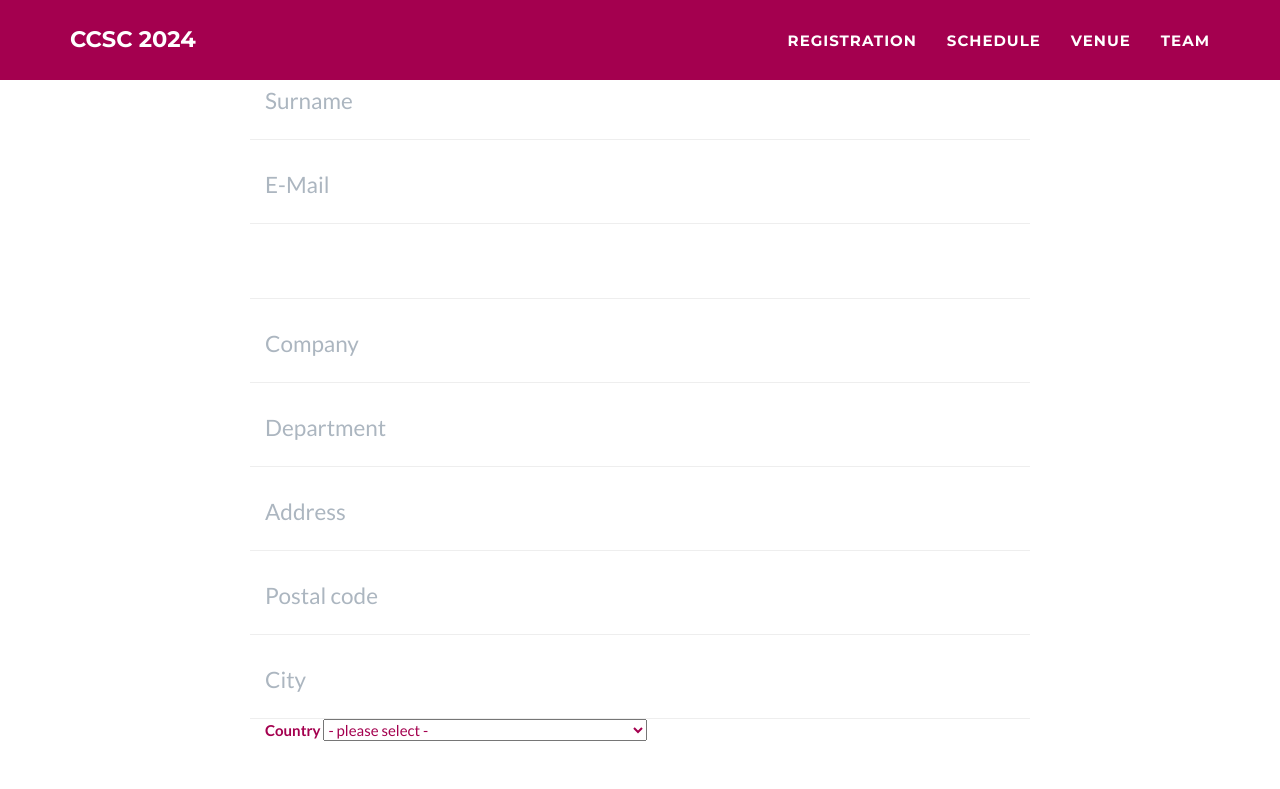
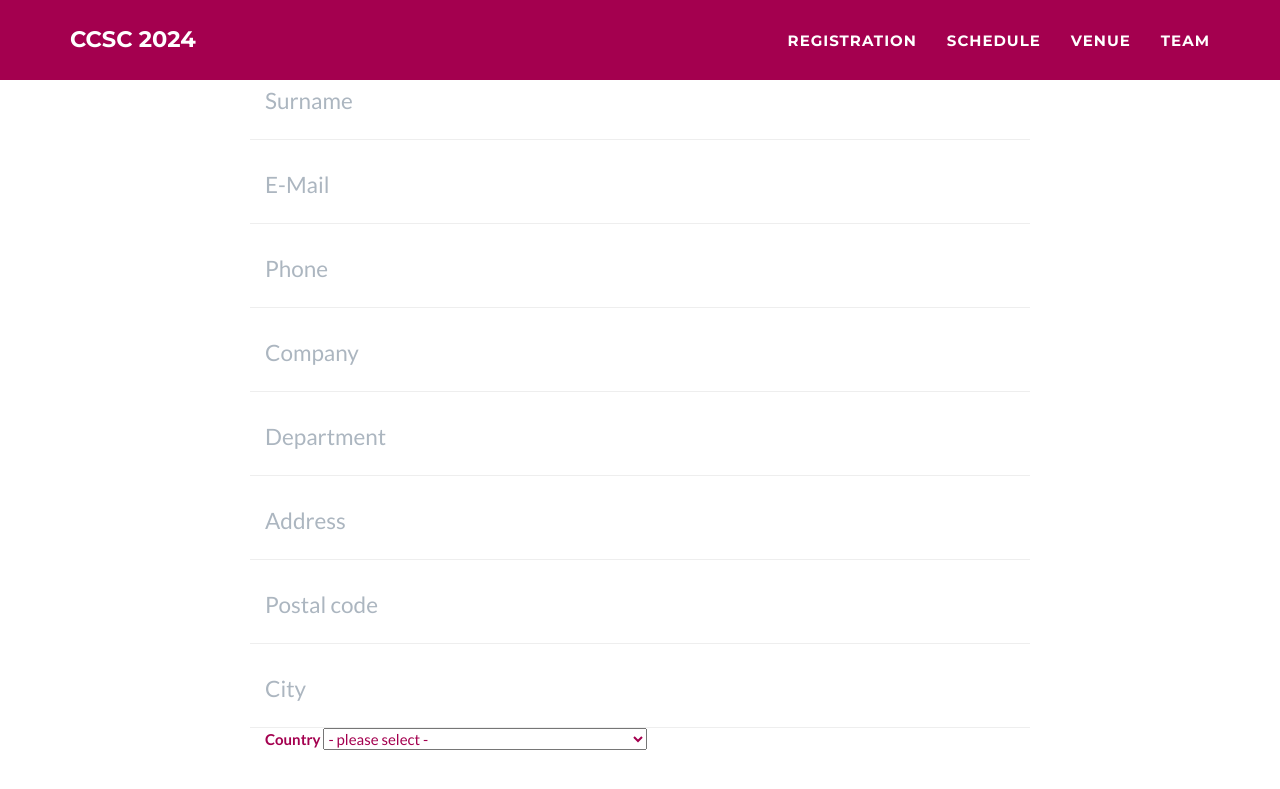
Before and after one commit to ccsc2024/ccsc2024.github.io, a Jekyll site: the page built from registration.html, in a window 1280 px wide and 900 px high, scrolled down 391 px. Shown: the top 789 px of the window. Built offline with Jekyll 4.4.1, drawn with Linux system fonts in a browser that asks for light colours.

Commit message:
Update registration.html

```diff
--- a/registration.html
+++ b/registration.html
@@ -54,7 +54,7 @@ layout: page
         <div class="row control-group">
           <div class="form-group col-xs-12 floating-label-form-group controls">
             <label>Phone</label>
-            <input name="phone" type="phone number"/>
+            <input name="phone" type="phone number" class="form-control" placeholder="Phone"/>
           </div>
         </div>
         <!-- Company -->
```
